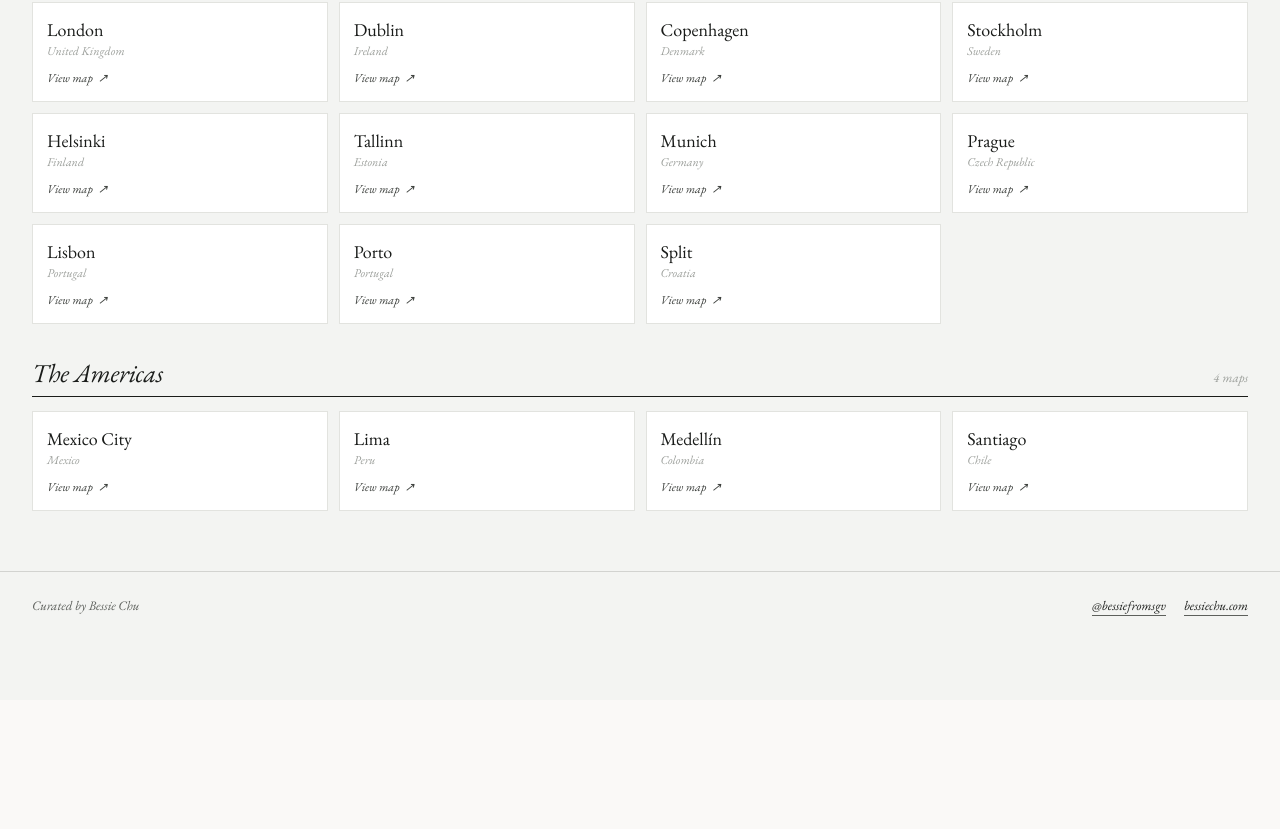
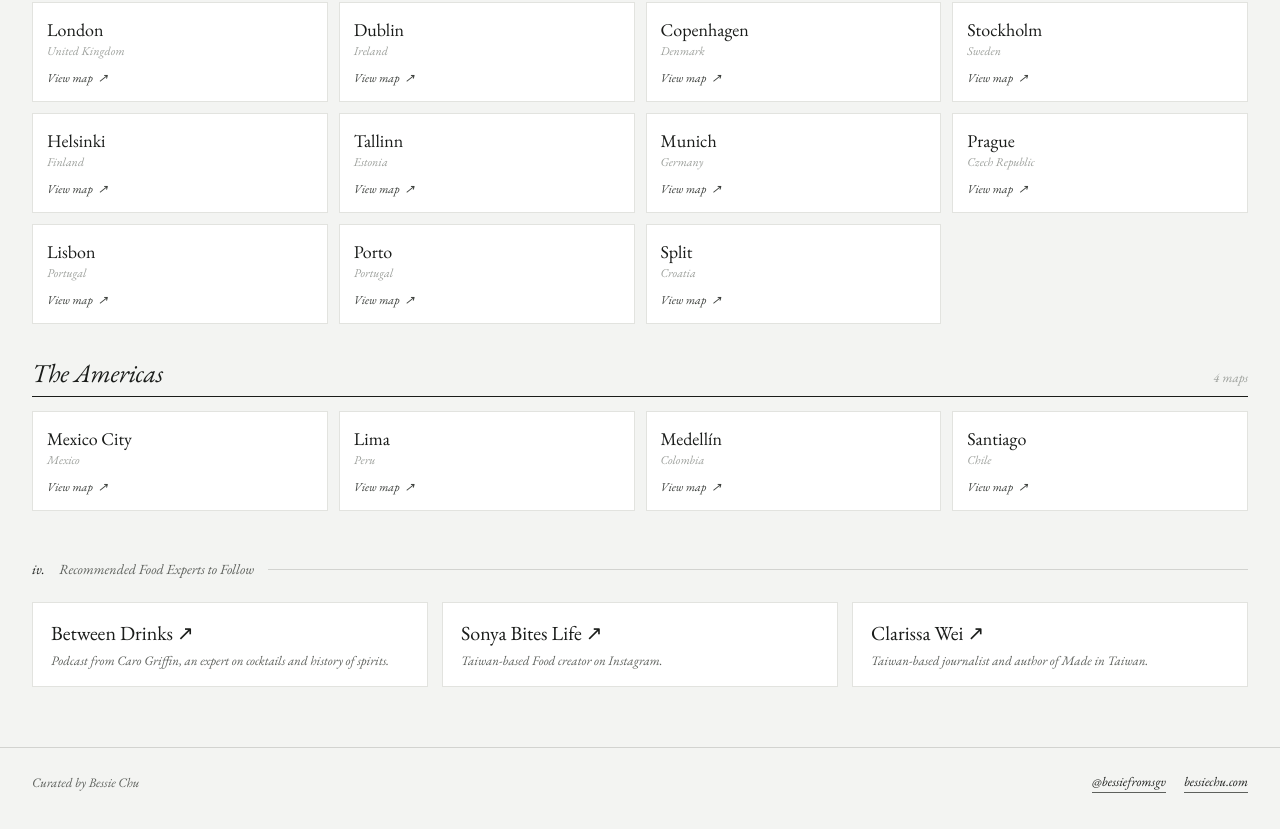
Before and after one commit to bessiec/bessie-food-recs, a Next.js app: page / in a window 1280 px wide. Shown: the part 1466-2295 px from the top of the page. Before the commit the page ends 2166 px from the top, so only its background shows below. Built offline with nearby package versions, Linux system fonts and the light colour scheme.

Commit message:
add some food expert recs

```diff
--- a/app/data.ts
+++ b/app/data.ts
@@ -41,6 +41,12 @@
 export type Region = {
   name: string;
   cities: { city: string; country: string; url: string }[];
+};
+
+export type FoodExpert = {
+  name: string;
+  url: string;
+  description: string;
 };
 
 export const homeCities: HomeCityCard[] = [
@@ -131,3 +137,21 @@
     ],
   },
 ];
+
+export const foodExperts: FoodExpert[] = [
+  {
+    name: "Between Drinks",
+    url: "https://betweendrinks.co/",
+    description: "Podcast from Caro Griffin, an expert on cocktails and history of spirits.",
+  },
+  {
+    name: "Sonya Bites Life",
+    url: "https://www.instagram.com/sonyabiteslife/",
+    description: "Taiwan-based Food creator on Instagram.",
+  },
+  {
+    name: "Clarissa Wei",
+    url: "https://clarissawei.com/",
+    description: "Taiwan-based journalist and author of Made in Taiwan.",
+  },
+];
--- a/app/page.tsx
+++ b/app/page.tsx
@@ -1,7 +1,7 @@
 // app/travelrecs/page.tsx
 // To edit content or add cities, open data.ts in this same folder.
 
-import { homeCities, taiwan, regions } from "./data";
+import { homeCities, taiwan, regions, foodExperts } from "./data";
 
 function renderTitleWithEmphasis(title: string, emphasis: string) {
   if (!emphasis) return title;
@@ -147,6 +147,28 @@
           ))}
         </div>
 
+        <div className="section-label">
+          <span className="num">iv.</span>
+          <span>Recommended Food Experts to Follow</span>
+        </div>
+
+        <div className="experts">
+          {foodExperts.map((expert) => (
+            <a
+              key={expert.name}
+              href={expert.url}
+              target="_blank"
+              rel="noopener noreferrer"
+              className="expert-card"
+            >
+              <div className="expert-name">
+                {expert.name} <span aria-hidden="true">↗</span>
+              </div>
+              <div className="expert-description">{expert.description}</div>
+            </a>
+          ))}
+        </div>
+
         <div className="colophon">
           <div>Curated by Bessie Chu</div>
           <div className="colophon-right">
@@ -215,6 +237,12 @@
   .region-card-meta { font-family: 'EB Garamond', Georgia, serif; font-size: 12px; color: #9DA09C; font-style: italic; line-height: 1.2; }
   .region-card-arrow { margin-top: 10px; display: flex; align-items: baseline; gap: 5px; font-family: 'EB Garamond', Georgia, serif; font-size: 12px; color: #3D403D; font-style: italic; }
 
+  .experts { padding: 0 32px; display: grid; grid-template-columns: repeat(3, 1fr); gap: 14px; }
+  .expert-card { background: white; border: 0.5px solid #E2E3DF; padding: 18px 18px 16px; transition: border-color .15s, transform .15s; text-decoration: none; color: inherit; display: block; }
+  .expert-card:hover { border-color: #9DA09C; transform: translateY(-1px); }
+  .expert-name { font-family: 'EB Garamond', Georgia, serif; font-size: 20px; font-weight: 400; margin-bottom: 6px; line-height: 1.2; color: #1A1C1A; }
+  .expert-description { font-family: 'EB Garamond', Georgia, serif; font-size: 13px; line-height: 1.5; color: #5D605C; font-style: italic; }
+
   .colophon { margin-top: 60px; padding: 24px 32px; border-top: 0.5px solid #D2D3D0; display: flex; justify-content: space-between; align-items: center; font-family: 'EB Garamond', Georgia, serif; font-style: italic; font-size: 13px; color: #5D605C; }
   .colophon-right { display: flex; gap: 18px; }
   .colophon a { color: #1A1C1A; text-decoration: none; border-bottom: 0.5px solid #5D605C; }
@@ -222,6 +250,7 @@
   @media (max-width: 768px) {
     .featured { grid-template-columns: 1fr; }
     .region-grid { grid-template-columns: repeat(2, 1fr); }
+    .experts { grid-template-columns: 1fr; }
     .taiwan-section { padding: 36px 24px; }
     .taiwan-title { font-size: 36px; }
     .taiwan-hanzi { font-size: 80px; right: 16px; opacity: 0.6; }
```
Also changed, not shown: 1 other file (tests, documents, lock files or other folders).
